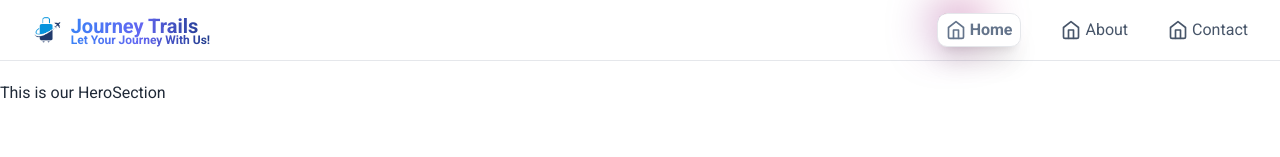
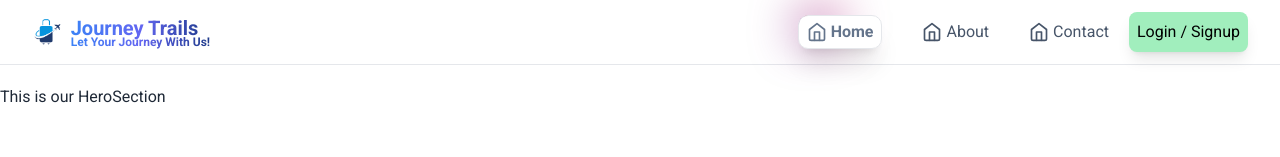
Before and after one commit to rockyhaque/journey-trails, a Next.js app: page / in a window 1280 px wide. Shown: the top 157 px of the page. Built offline with nearby package versions, Linux system fonts and the light colour scheme; no server answers; the database is empty.

Commit message:
Login/logout & signup button added

```diff
--- a/src/components/shared/Navbar/NavLinks.jsx
+++ b/src/components/shared/Navbar/NavLinks.jsx
@@ -1,12 +1,16 @@
 "use client";
+import Image from "next/image";
 import Link from "next/link";
 import { usePathname } from "next/navigation";
 import React from "react";
 import { LuHome } from "react-icons/lu";
+import { signOut, useSession } from "next-auth/react";
+
 const NavLinks = () => {
   const currentPath = usePathname();
+  const session = useSession();
   return (
-    <div className="hidden lg:block md:hidden">
+    <div className="hidden md:hidden lg:flex gap-5">
       <div className="flex gap-10 items-center text-slate-600">
         <Link
           className={`${
@@ -33,6 +37,52 @@ const NavLinks = () => {
           <LuHome size={20} /> Contact
         </Link>
       </div>
+      {/*//* Login &Signup button added here */}
+      <div className="login-Signup">
+        {!session.data ? (
+          <>
+            <Link href="login">
+              <button className="px-2 py-2 text-black bg-primary rounded-lg hover:bg-blue-600 shadow-lg transition-all duration-300">
+                Login / Signup
+              </button>
+            </Link>
+          </>
+        ) : (
+          <div className="dropdown dropdown-end">
+            <div
+              tabIndex={0}
+              role="button"
+              className="btn btn-ghost btn-circle avatar"
+            >
+              <div className="w-10 rounded-full">
+                <Image
+                  width={50}
+                  height={50}
+                  alt="Tailwind CSS Navbar component"
+                  src={
+                    session?.data?.user?.image ||
+                    "https://img.daisyui.com/images/stock/photo-1534528741775-53994a69daeb.webp"
+                  }
+                />
+              </div>
+            </div>
+            <ul
+              tabIndex={0}
+              className="menu menu-sm dropdown-content bg-base-100 rounded-box z-[1] mt-3 w-52 p-2 shadow"
+            >
+              <li>
+                <a className="justify-between">
+                  {session?.data?.user?.name}
+                  <span className="badge">Profile</span>
+                </a>
+              </li>
+              <li>
+                <button onClick={() => signOut()}>Logout</button>
+              </li>
+            </ul>
+          </div>
+        )}
+      </div>
     </div>
   );
 };
--- a/src/components/shared/Navbar/Navbar.jsx
+++ b/src/components/shared/Navbar/Navbar.jsx
@@ -9,7 +9,6 @@ const Navbar = () => {
         <div className="flex items-center justify-between a">
           <NavTitle></NavTitle>
           <NavLinks />
-
         </div>
       </div>
     </nav>
```
